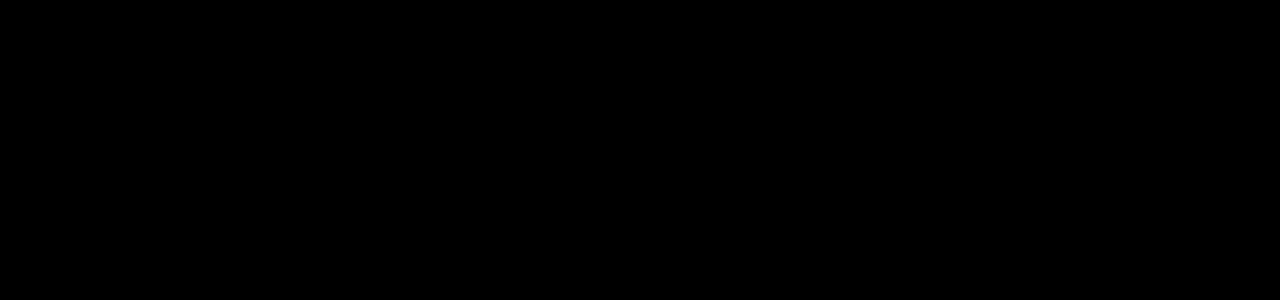
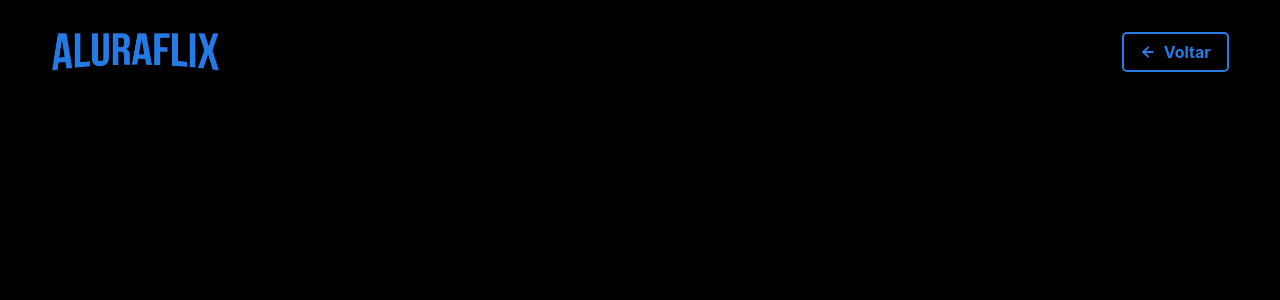
Before and after one commit to joel-fragoso/aluraflix, a React (Create React App) app: page /new-category in a window 1280 px wide. Shown: the top 300 px of the page. Built offline with nearby package versions, Linux system fonts and the light colour scheme.

Commit message:
feat: add new-category

```diff
--- /dev/null
+++ b/src/pages/NewCategory/index.tsx
@@ -0,0 +1,25 @@
+import React from 'react';
+import { Link } from 'react-router-dom';
+import { FiArrowLeft } from 'react-icons/fi';
+
+import Header from '../../components/Header';
+import Button from '../../components/Button';
+
+import { Container } from './styles';
+
+const NewCategory: React.FC = () => {
+  return (
+    <Container>
+      <Header>
+        <Link to="/new-video">
+          <Button outlined type="button">
+            <FiArrowLeft />
+            Voltar
+          </Button>
+        </Link>
+      </Header>
+    </Container>
+  );
+};
+
+export default NewCategory;
--- /dev/null
+++ b/src/pages/NewCategory/styles.ts
@@ -0,0 +1,3 @@
+import styled from 'styled-components';
+
+export const Container = styled.div``;
--- a/src/routes/app.routes.tsx
+++ b/src/routes/app.routes.tsx
@@ -3,12 +3,14 @@
 
 import Home from '../pages/Home';
 import NewVideo from '../pages/NewVideo';
+import NewCategory from '../pages/NewCategory';
 
 const AppRouter: React.FC = () => {
   return (
     <>
       <Route exact path="/" component={Home} />
       <Route path="/new-video" component={NewVideo} />
+      <Route path="/new-category" component={NewCategory} />
     </>
   );
 };
```
